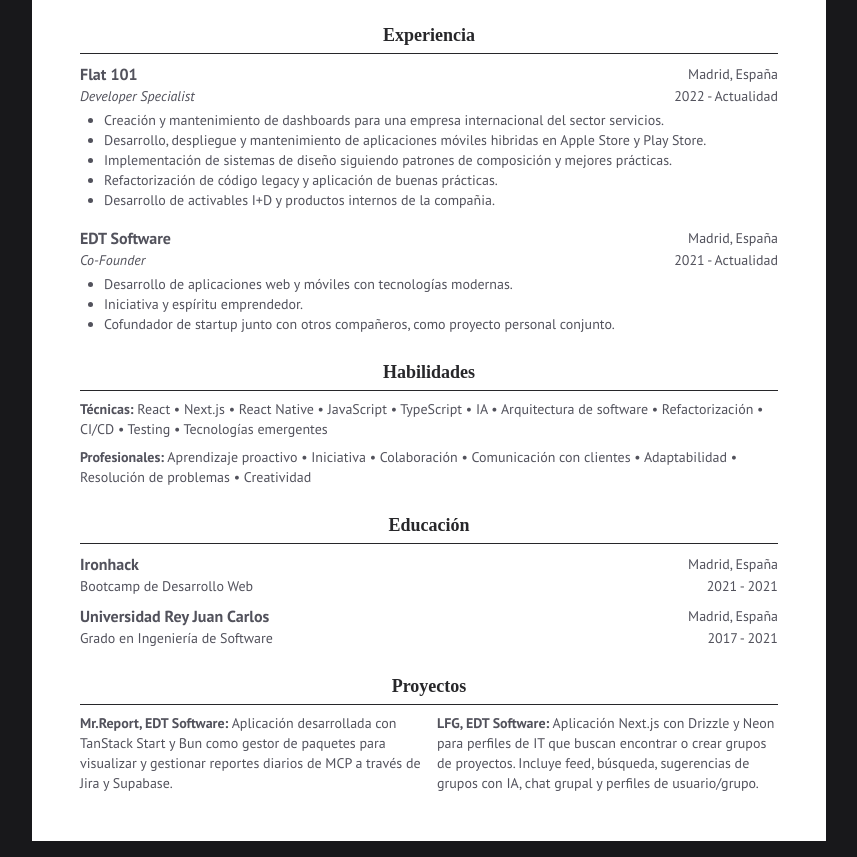
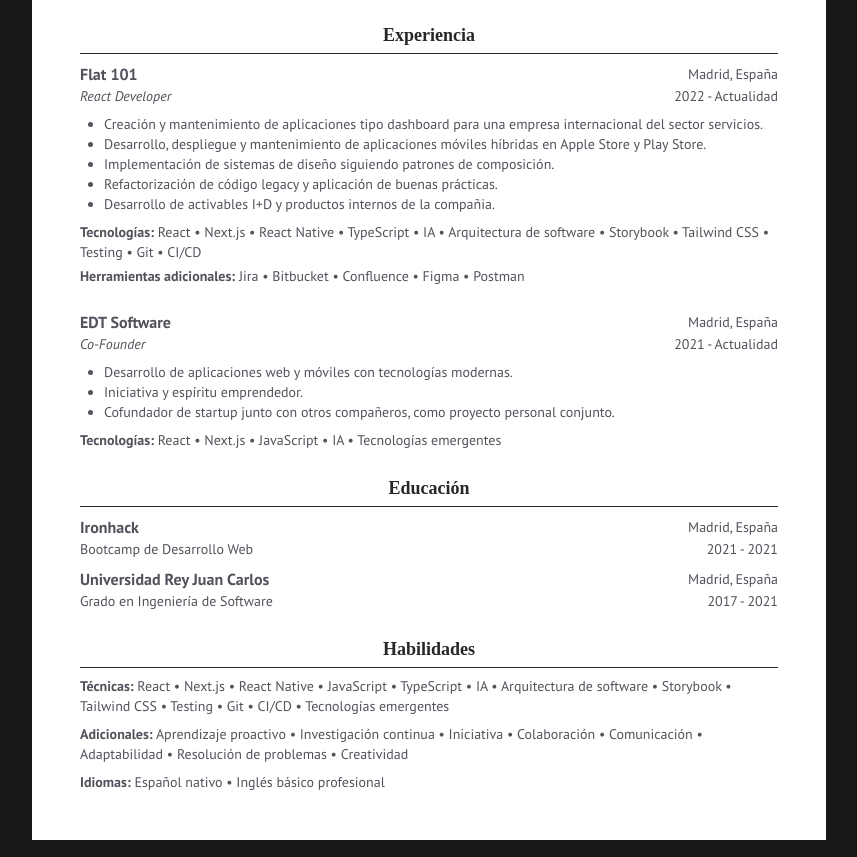
Before and after one commit to H1V35/jorge-higes-cv, a website: page src/index.html in a window 1280 px wide. Shown: the part 323-1180 px from the top of the page, without its empty margins (211-1068 px from the left). Drawn offline with Linux system fonts and the light colour scheme; a web font is replaced by a local one.

Commit message:
Refactor index.html to improve content structure and update output.css

```diff
--- a/src/index.html
+++ b/src/index.html
@@ -17,7 +17,7 @@
           JORGE HIGES VELASCO
         </h1>
         <h2 class="text-lg font-semibold font-pt-sans">Software Engineer</h2>
-        <nav class="mt-2 text-sm">
+        <nav class="mt-2">
           <ul class="flex items-center justify-center gap-1 flex-wrap">
             <li>higesjorge@gmail.com</li>
             <li>•</li>
@@ -54,7 +54,7 @@
         >
           Resumen
         </h2>
-        <p class="text-sm leading-relaxed">
+        <p class="leading-relaxed">
           Soy un Ingeniero de Software con formación universitaria y con una
           gran mentalidad autodidacta. Con el tiempo he ido creciendo
           profesionalmente en mi rol actual, enfrentándome a proyectos reales,
@@ -76,22 +76,22 @@
             <span class="text-base font-semibold">Flat 101</span>
             <span class="shrink-0 text-end">Madrid, España</span>
           </div>
-          <div class="flex justify-between text-sm pb-1 gap-x-1.5">
-            <span class="italic">Developer Specialist</span>
+          <div class="flex justify-between pb-2 gap-x-1.5">
+            <span class="italic">React Developer</span>
             <span class="shrink-0 text-end">2022 - Actualidad</span>
           </div>
-          <ul class="list-disc pl-6 text-sm pb-2">
+          <ul class="list-disc pl-6 pb-2">
             <li>
-              Creación y mantenimiento de dashboards para una empresa
-              internacional del sector servicios.
+              Creación y mantenimiento de aplicaciones tipo dashboard para una
+              empresa internacional del sector servicios.
             </li>
             <li>
               Desarrollo, despliegue y mantenimiento de aplicaciones móviles
-              hibridas en Apple Store y Play Store.
+              híbridas en Apple Store y Play Store.
             </li>
             <li>
               Implementación de sistemas de diseño siguiendo patrones de
-              composición y mejores prácticas.
+              composición.
             </li>
             <li>
               Refactorización de código legacy y aplicación de buenas prácticas.
@@ -100,15 +100,24 @@
               Desarrollo de activables I+D y productos internos de la compañia.
             </li>
           </ul>
-          <div class="flex justify-between items-center mt-2 gap-x-1.5">
+          <p class="mb-1">
+            <span class="font-semibold">Tecnologías:</span> React • Next.js •
+            React Native • TypeScript • IA • Arquitectura de software •
+            Storybook • Tailwind CSS • Testing • Git • CI/CD
+          </p>
+          <p>
+            <span class="font-semibold">Herramientas adicionales:</span> Jira •
+            Bitbucket • Confluence • Figma • Postman
+          </p>
+          <div class="flex justify-between items-center mt-6 gap-x-1.5">
             <span class="text-base font-semibold">EDT Software</span>
             <span class="shrink-0 text-end">Madrid, España</span>
           </div>
-          <div class="flex justify-between text-sm pb-1 gap-x-1.5">
+          <div class="flex justify-between pb-2 gap-x-1.5">
             <span class="italic">Co-Founder</span>
             <span class="shrink-0 text-end">2021 - Actualidad</span>
           </div>
-          <ul class="list-disc pl-6 text-sm">
+          <ul class="list-disc pl-6 pb-2">
             <li>
               Desarrollo de aplicaciones web y móviles con tecnologías modernas.
             </li>
@@ -118,26 +127,10 @@
               personal conjunto.
             </li>
           </ul>
-        </div>
-      </section>
-
-      <section class="mt-6">
-        <h2
-          class="font-bold text-lg border-b pb-1 mb-2 text-center font-volkhov text-zinc-800"
-        >
-          Habilidades
-        </h2>
-        <div class="flex flex-wrap gap-y-2 text-sm">
-          <div>
-            <span class="font-semibold">Técnicas:</span> React • Next.js • React
-            Native • JavaScript • TypeScript • IA • Arquitectura de software •
-            Refactorización • CI/CD • Testing • Tecnologías emergentes
-          </div>
-          <div>
-            <span class="font-semibold">Profesionales:</span> Aprendizaje
-            proactivo • Iniciativa • Colaboración • Comunicación con clientes •
-            Adaptabilidad • Resolución de problemas • Creatividad
-          </div>
+          <p>
+            <span class="font-semibold">Tecnologías:</span> React • Next.js •
+            JavaScript • IA • Tecnologías emergentes
+          </p>
         </div>
       </section>
 
@@ -173,25 +166,23 @@
         <h2
           class="font-bold text-lg border-b pb-1 mb-2 text-center font-volkhov text-zinc-800"
         >
-          Proyectos
+          Habilidades
         </h2>
-        <div
-          class="grid grid-cols-[repeat(auto-fit,minmax(300px,1fr))] gap-x-4 gap-y-2 text-sm"
-        >
-          <div>
-            <span class="font-semibold">Mr.Report, EDT Software:</span>
-            Aplicación desarrollada con TanStack Start y Bun como gestor de
-            paquetes para visualizar y gestionar reportes diarios de MCP a
-            través de Jira y Supabase.
-          </div>
-          <div>
-            <span class="font-semibold">LFG, EDT Software:</span>
-            Aplicación Next.js con Drizzle y Neon para perfiles de IT que buscan
-            encontrar o crear grupos de proyectos. Incluye feed, búsqueda,
-            sugerencias de grupos con IA, chat grupal y perfiles de
-            usuario/grupo.
-          </div>
-        </div>
+        <p class="mb-2">
+          <span class="font-semibold">Técnicas:</span> React • Next.js • React
+          Native • JavaScript • TypeScript • IA • Arquitectura de software •
+          Storybook • Tailwind CSS • Testing • Git • CI/CD • Tecnologías
+          emergentes
+        </p>
+        <p class="mb-2">
+          <span class="font-semibold">Adicionales:</span> Aprendizaje proactivo
+          • Investigación continua • Iniciativa • Colaboración • Comunicación •
+          Adaptabilidad • Resolución de problemas • Creatividad
+        </p>
+        <p>
+          <span class="font-semibold">Idiomas:</span> Español nativo • Inglés
+          básico profesional
+        </p>
       </section>
     </div>
   </body>
```
Also changed, not shown: src/output.css.
